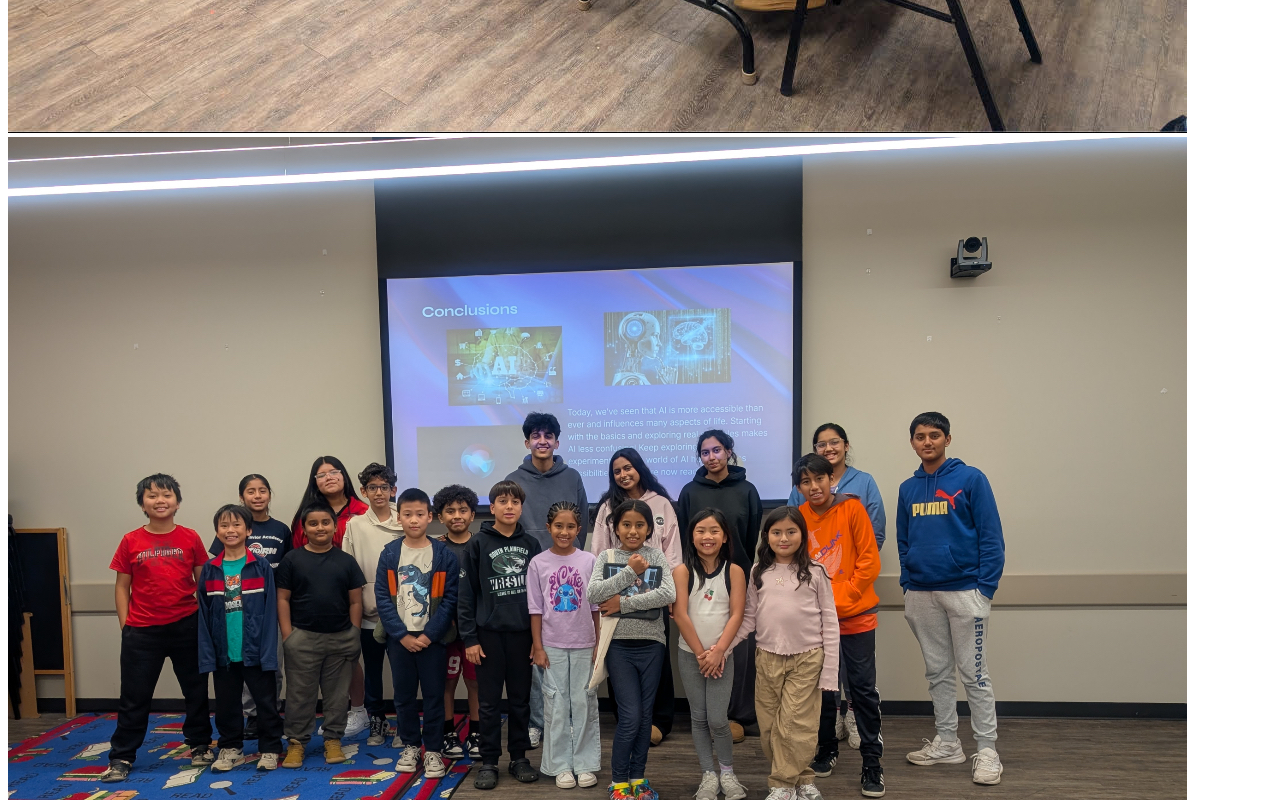
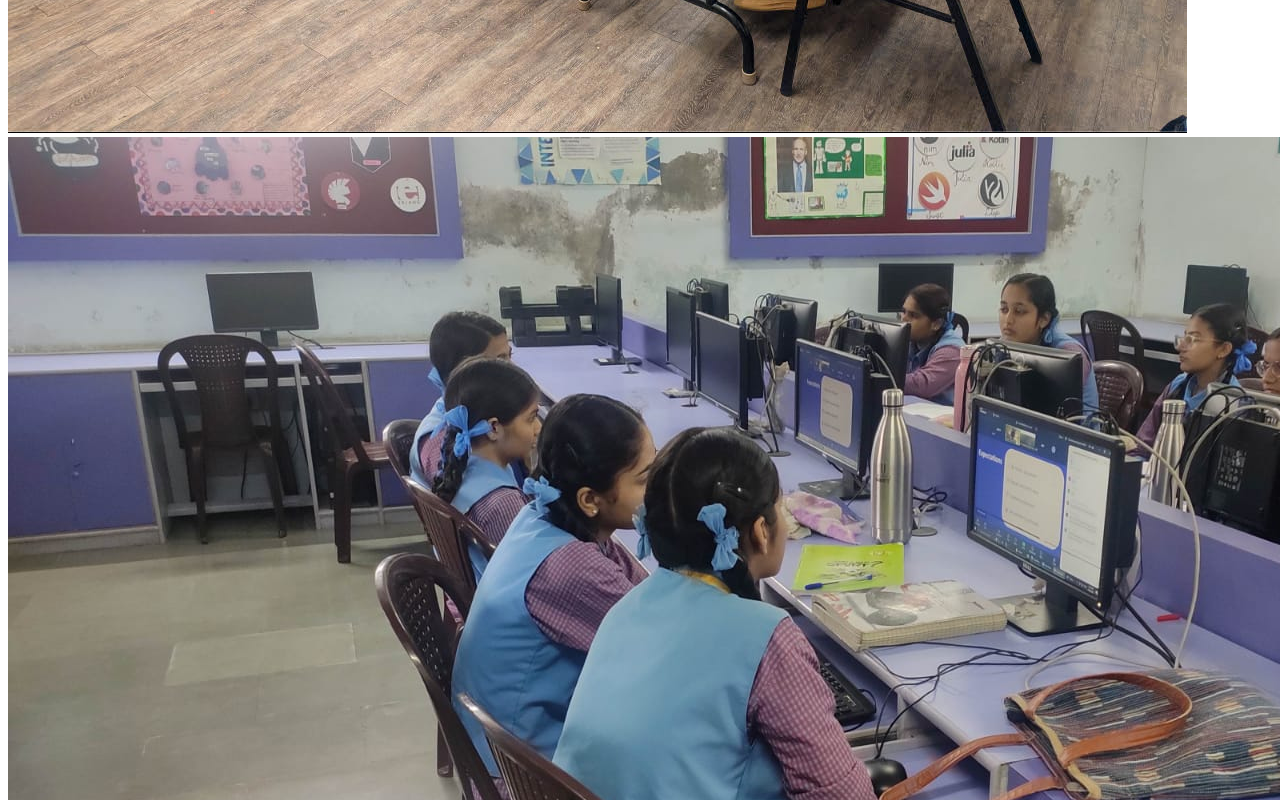
Before and after one commit to aarushM923/future-minds-ai, a React (Vite) app: page / in a window 1280 px wide. Shown: the part 3600-4400 px from the top of the page. Built offline with nearby package versions, Linux system fonts and the light colour scheme; the HTML template or start-up script is replaced by a standard one.

Commit message:
Clean gh-pages cache and submodule reference

```diff
--- a/src/components/Gallery.jsx
+++ b/src/components/Gallery.jsx
@@ -1,6 +1,6 @@
 const IMAGES = [
-  'fmai_01.jpg','fmai_02.jpg','fmai_03.jpg','fmai_04.jpg',
-  'fmai_05.jpg','fmai_06.jpg','fmai_07.jpg','fmai_08.jpg','fmai_09.jpg'
+  'fmai_01.jpg',,'fmai_03.jpg','fmai_04.jpg',
+  'fmai_05.jpg','fmai_06.jpg','fmai_07.jpg','fmai_08.jpg'
 ];
 
 export default function Gallery() {
```
Also changed, not shown: 3 other files (tests, documents, lock files or other folders).
